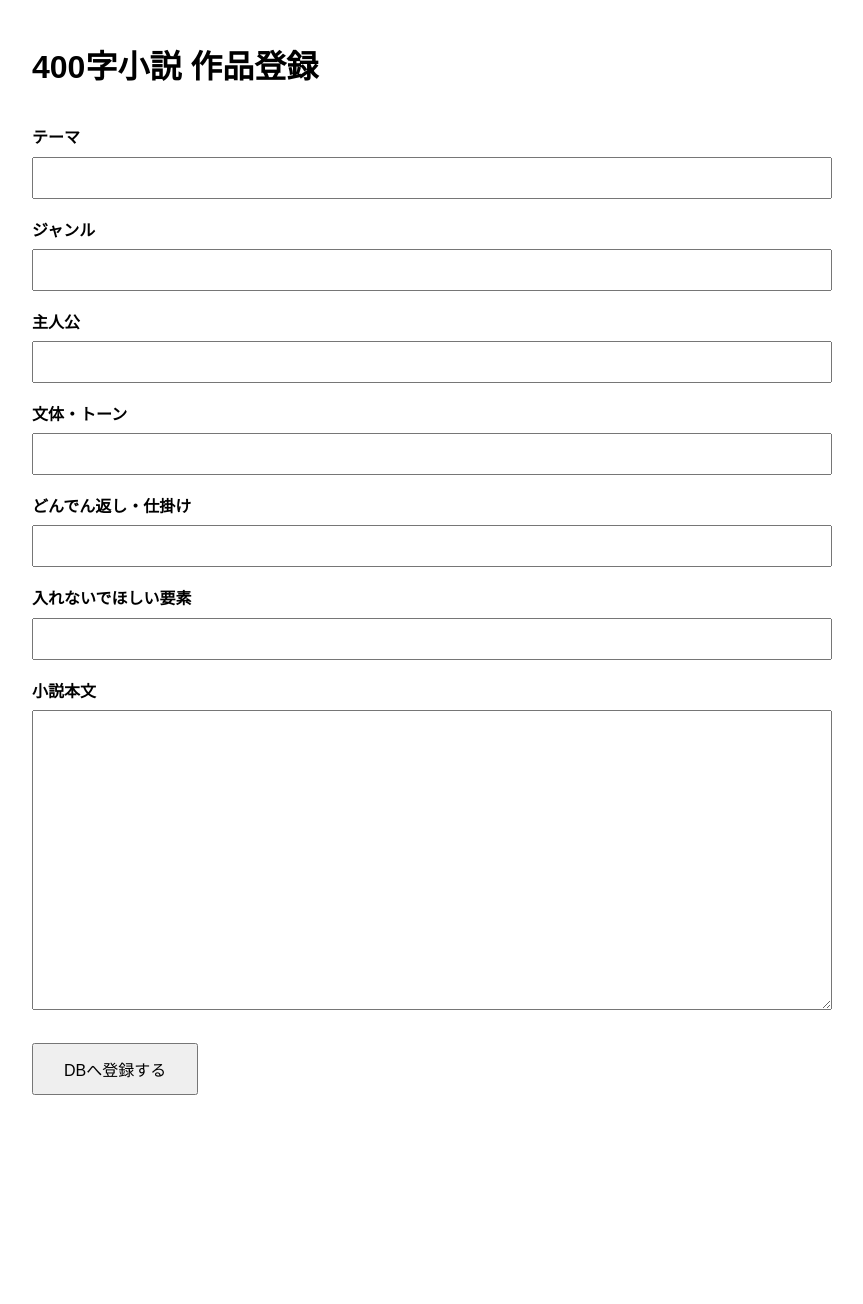
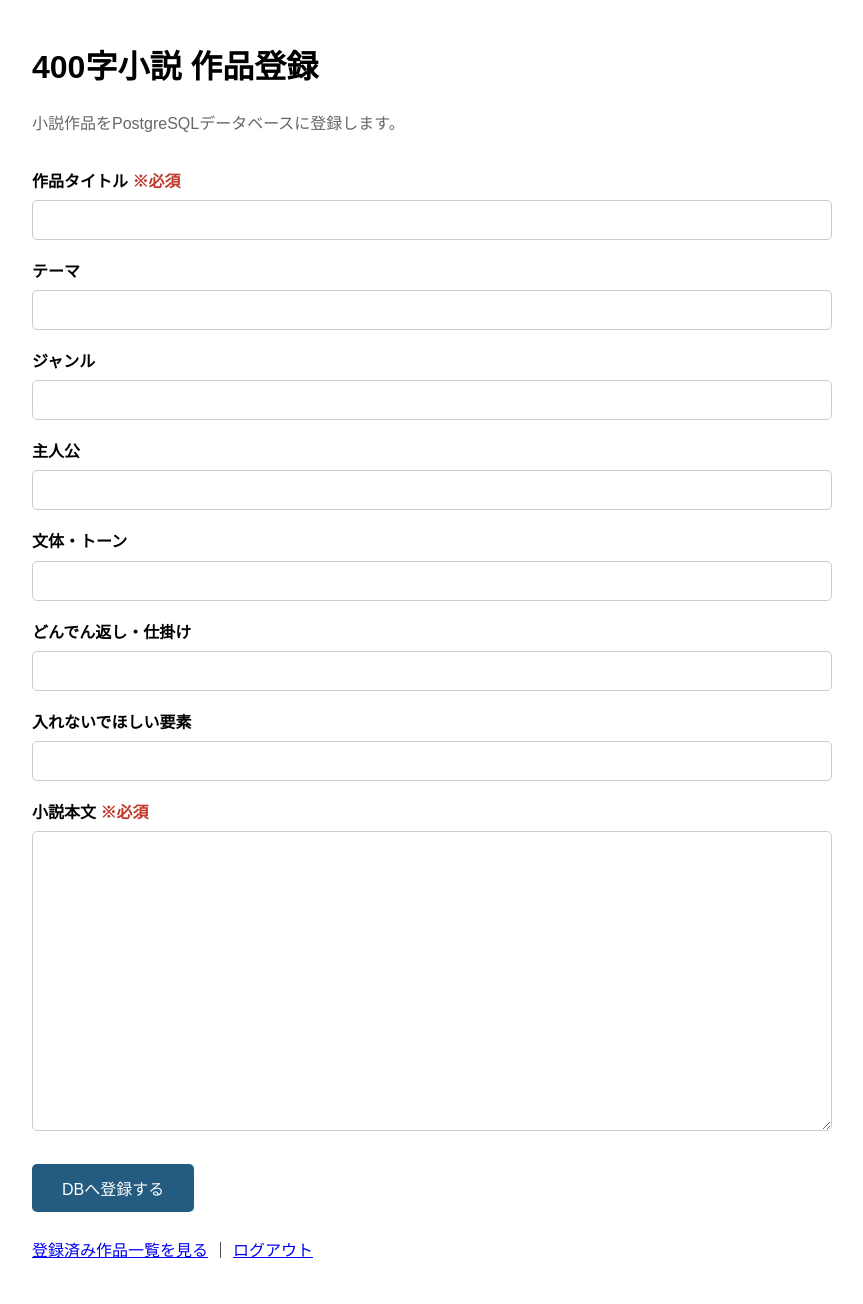
Before and after one commit to yosshi4p/ichimoto-myapp-render, a Flask app: page /admin/add in a window 1280 px wide. Shown: the whole page, without its empty margins (208-1071 px from the left). Before the commit the page ends 1095 px from the top, so only its background shows below. Run offline with Flask 3, Linux system fonts and the light colour scheme; the visitor is signed in with stand-in values (Sample User, id 1).

Commit message:
Add story title support

```diff
--- a/app.py
+++ b/app.py
@@ -12,6 +12,7 @@ from flask import (
     session,
 )
 from flask_sqlalchemy import SQLAlchemy
+from markupsafe import escape
 
 # OpenAI SDK（公式）
 from openai import OpenAI
@@ -50,6 +51,8 @@ db = SQLAlchemy(app)
 
 class Story(db.Model):
     id = db.Column(db.Integer, primary_key=True)
+    # 作品タイトル（DBには追加済み）
+    title = db.Column(db.String(200))
     theme = db.Column(db.String(100))
     genre = db.Column(db.String(100))
     protagonist = db.Column(db.String(100))
@@ -259,7 +262,12 @@ def add_story():
                 error="小説本文を入力してください。",
             )
 
+        # タイトル入力欄がまだない場合はテーマを仮タイトルにする
+        title = request.form.get("title", "").strip()
+        theme = request.form.get("theme", "").strip()
+
         story = Story(
+            title=title or theme or "無題",
             theme=request.form.get(
                 "theme",
                 "",
@@ -348,15 +356,19 @@ def admin_list():
         </p>
 
         <p>
-        テーマ: {story.theme or ""}
+        タイトル: {escape(story.title or "")}
         </p>
 
         <p>
-        ジャンル: {story.genre or ""}
+        テーマ: {escape(story.theme or "")}
         </p>
 
         <p>
-        本文: {story.content}
+        ジャンル: {escape(story.genre or "")}
+        </p>
+
+        <p>
+        本文: {escape(story.content)}
         </p>
         """
 
@@ -465,6 +477,8 @@ def generate():
     # ---------------------------------------------
 
     saved_story = Story(
+        # AI生成画面にはタイトル欄がないので、当面テーマをタイトルとして使う
+        title=form["theme"] or "無題",
         theme=form["theme"],
         genre=form["genre"],
         protagonist=form["protagonist"],
--- a/templates/add_story.html
+++ b/templates/add_story.html
@@ -5,7 +5,7 @@
 <head>
     <meta charset="utf-8">
     <meta name="viewport" content="width=device-width, initial-scale=1">
-    <title>作品登録</title>
+    <title>作品登録 | 400字小説集</title>
 
     <style>
         body {
@@ -17,6 +17,11 @@
         }
 
         h1 {
+            margin-bottom: 10px;
+        }
+
+        .description {
+            color: #666;
             margin-bottom: 30px;
         }
 
@@ -33,17 +38,39 @@
             padding: 10px;
             margin-top: 5px;
             font-size: 16px;
+            border: 1px solid #ccc;
+            border-radius: 5px;
         }
 
         textarea {
             height: 300px;
         }
 
+        .required {
+            color: #c0392b;
+        }
+
         button {
             margin-top: 25px;
             padding: 12px 30px;
             font-size: 16px;
+            background: #245b81;
+            color: white;
+            border: none;
+            border-radius: 5px;
             cursor: pointer;
+        }
+
+        button:hover {
+            background: #17415f;
+        }
+
+        .links {
+            margin-top: 25px;
+        }
+
+        .error {
+            color: #c0392b;
         }
     </style>
 </head>
@@ -52,33 +79,65 @@
 
     <h1>400字小説 作品登録</h1>
 
+    <p class="description">
+        小説作品をPostgreSQLデータベースに登録します。
+    </p>
+
+    {% if error %}
+    <p class="error">{{ error }}</p>
+    {% endif %}
+
     <form method="POST">
 
-        <label>テーマ</label>
-        <input type="text" name="theme">
+        <label for="title">
+            作品タイトル
+            <span class="required">※必須</span>
+        </label>
+        <input
+            type="text"
+            id="title"
+            name="title"
+            maxlength="200"
+            required
+        >
 
-        <label>ジャンル</label>
-        <input type="text" name="genre">
+        <label for="theme">テーマ</label>
+        <input type="text" id="theme" name="theme">
 
-        <label>主人公</label>
-        <input type="text" name="protagonist">
+        <label for="genre">ジャンル</label>
+        <input type="text" id="genre" name="genre">
 
-        <label>文体・トーン</label>
-        <input type="text" name="tone">
+        <label for="protagonist">主人公</label>
+        <input type="text" id="protagonist" name="protagonist">
 
-        <label>どんでん返し・仕掛け</label>
-        <input type="text" name="twist">
+        <label for="tone">文体・トーン</label>
+        <input type="text" id="tone" name="tone">
 
-        <label>入れないでほしい要素</label>
-        <input type="text" name="forbidden">
+        <label for="twist">どんでん返し・仕掛け</label>
+        <input type="text" id="twist" name="twist">
 
-        <label>小説本文</label>
-        <textarea name="content" required></textarea>
+        <label for="forbidden">入れないでほしい要素</label>
+        <input type="text" id="forbidden" name="forbidden">
+
+        <label for="content">
+            小説本文
+            <span class="required">※必須</span>
+        </label>
+        <textarea
+            id="content"
+            name="content"
+            required
+        ></textarea>
 
         <button type="submit">DBへ登録する</button>
 
     </form>
 
+    <div class="links">
+        <a href="/admin/list">登録済み作品一覧を見る</a>
+        ｜
+        <a href="/admin/logout">ログアウト</a>
+    </div>
+
 </body>
-
 </html>
```
Also changed, not shown: templates/stories.html (+64 -5 lines).
